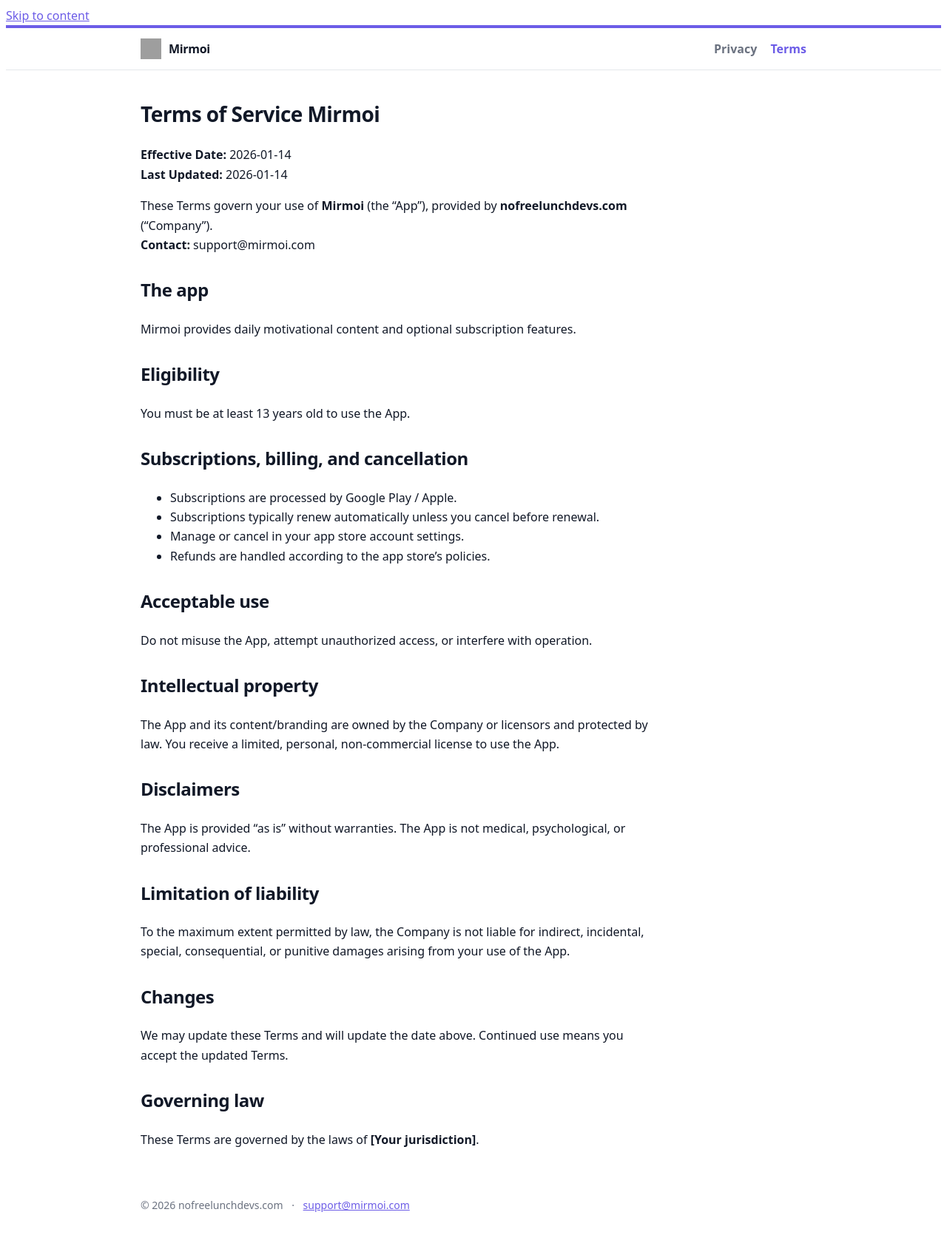
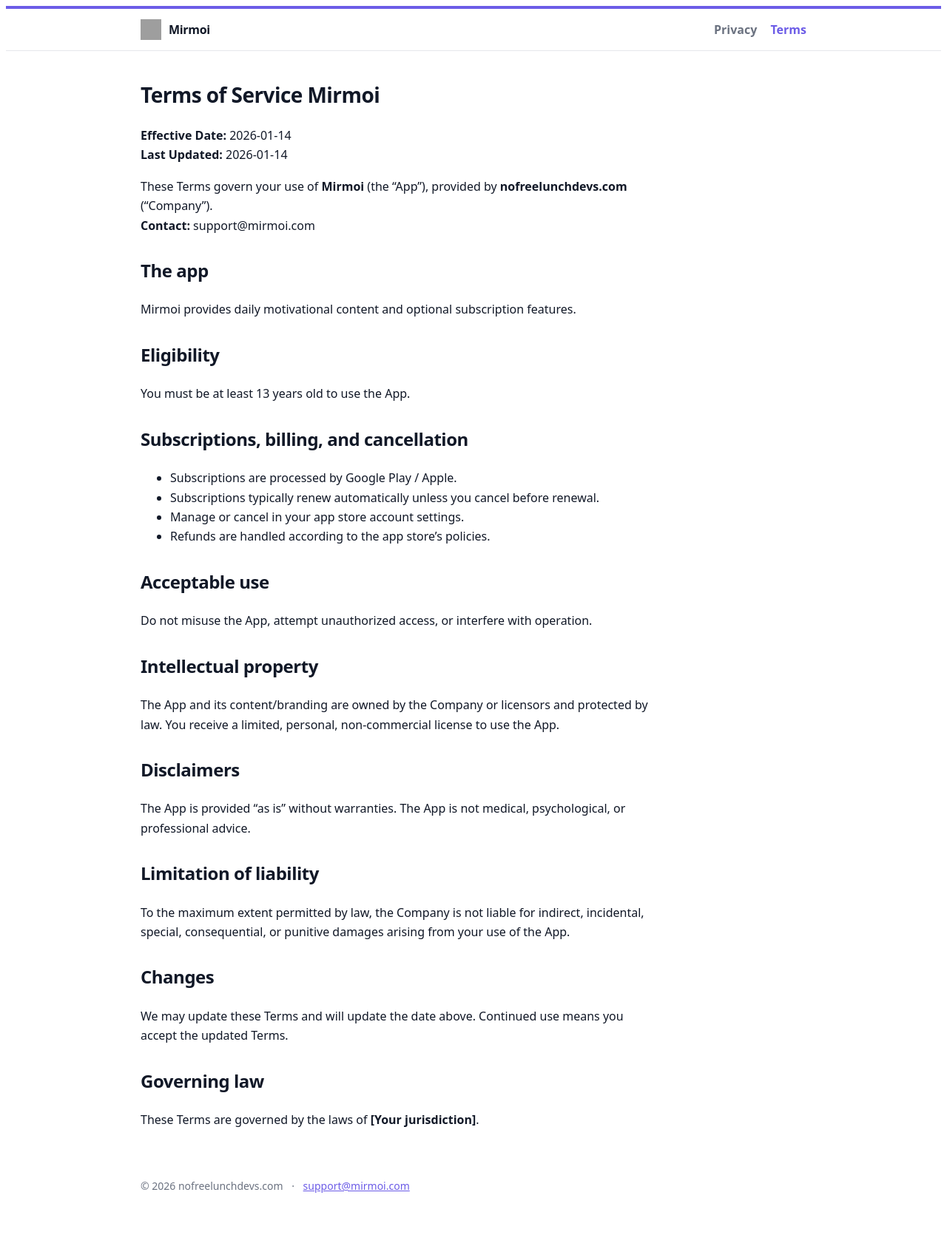
Before and after one commit to nofreelunch-development/mirmoi-legal, a Jekyll site: the page built from terms/index.md, in a window 1280 px wide. Shown: the whole page at 74% size. Built offline with Jekyll 4.4.1, drawn with Linux system fonts in a browser that asks for light colours; our own code applies the rules of GitHub Pages for plain Markdown files; after the commit the page ends 1663 px from its top, so only the background shows below that; grey boxes are pictures that could not be loaded.

Commit message:
Update custom.css

```diff
--- a/assets/css/custom.css
+++ b/assets/css/custom.css
@@ -67,3 +67,6 @@ blockquote{
   .topbar .wrap{ flex-direction: column; align-items: flex-start; gap: 10px; }
   .nav a{ margin-left: 0; margin-right: 14px; }
 }
+
+.skip{ position:absolute; left:-9999px; }
+.skip:focus{ left:18px; top:18px; background:#fff; padding:8px 10px; border:1px solid var(--border); }
```
